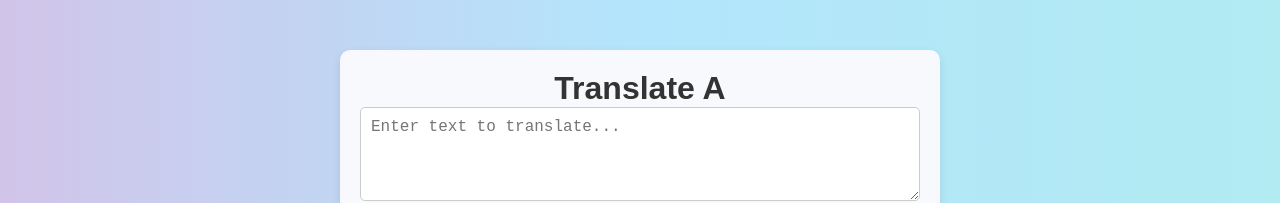
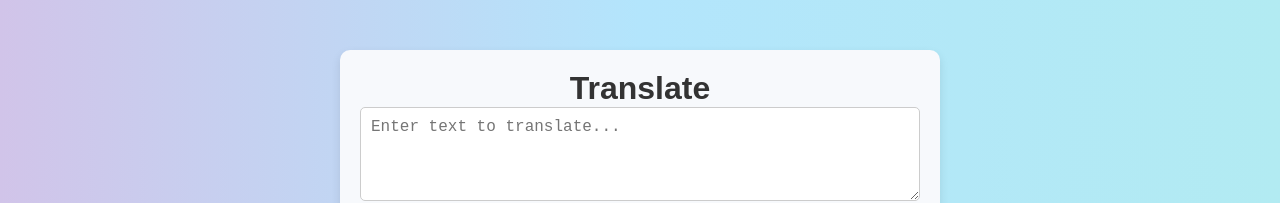
Before and after one commit to sudiptaMon/Fruit.ai, a React (Create React App) app: page /translate in a window 1280 px wide. Shown: the part 125-328 px from the top of the page. Built offline with nearby package versions, Linux system fonts and the light colour scheme.

Commit message:
transelate updated

```diff
--- a/src/components/transelate.jsx
+++ b/src/components/transelate.jsx
@@ -40,7 +40,7 @@ const TranslateA = () => {
 
       <Navbar username="Sudipta Mondal" />
 
-      <h1>Translate A</h1>
+      <h1>Translate </h1>
       <textarea
         rows="4"
         cols="50"
```
